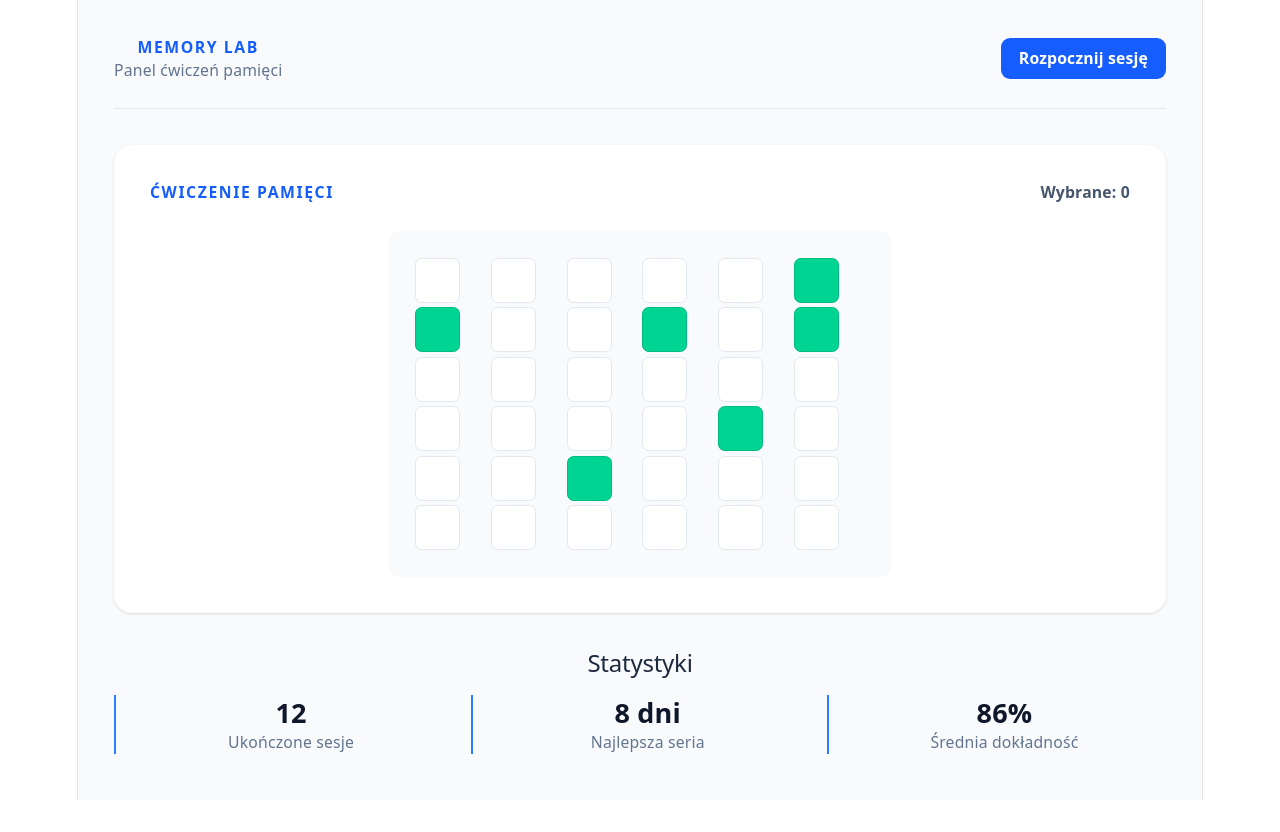
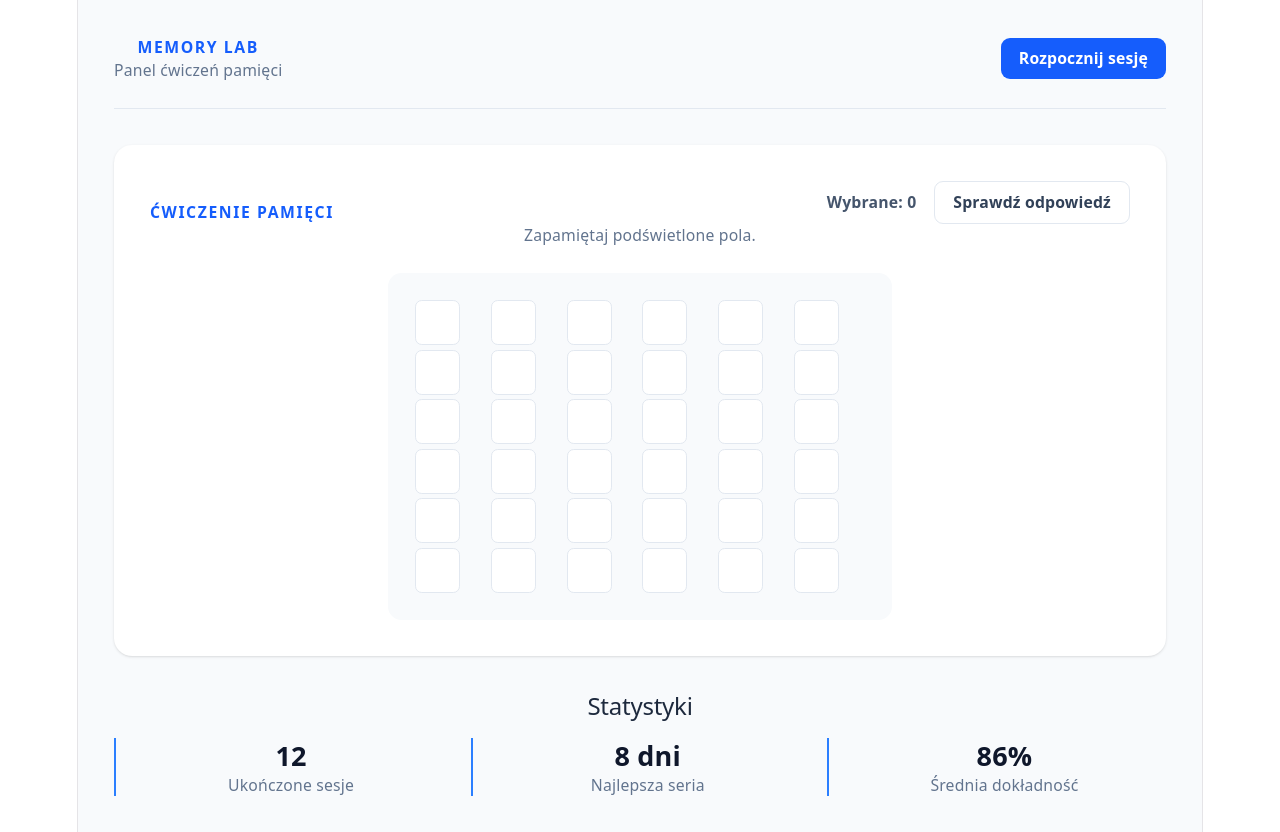
Before and after one commit to xKeichii/MemoryLab, a React (Vite) app in the folder memory-lab/: page / in a window 1280 px wide. Before the commit the page ends 800 px from the top, so only its background shows below. Built offline with nearby package versions, Linux system fonts and the light colour scheme.

Commit message:
added timer for remembering the cell pattern and button to check the answer

```diff
--- a/memory-lab/src/pages/HomePage.tsx
+++ b/memory-lab/src/pages/HomePage.tsx
@@ -1,4 +1,5 @@
-import { useState } from 'react'
+import { useEffect, useState } from 'react'
+import { Button } from '../components/atoms/Button/Button'
 import { GameBoard, type CellPosition } from '../components/organisms/GameBoard/GameBoard'
 import { MemoryOverview } from '../components/organisms/MemoryOverview/MemoryOverview'
 import { TopBar } from '../components/organisms/TopBar/TopBar'
@@ -28,6 +29,17 @@ export function HomePage() {
     generateActiveCells(BOARD_SIZE, ACTIVE_CELL_COUNT),
   )
   const [boardKey, setBoardKey] = useState(0)
+  const [isShowingActiveCells, setIsShowingActiveCells] = useState(true)
+  const [isAnswerChecked, setIsAnswerChecked] = useState(false)
+  const [resultMessage, setResultMessage] = useState('Zapamiętaj podświetlone pola.')
+
+  useEffect(() => {
+    const timer = window.setTimeout(() => {
+      setIsShowingActiveCells(false)
+    }, 1500)
+
+    return () => window.clearTimeout(timer)
+  }, [boardKey])
 
   const handleCellClick = ({ row, column }: CellPosition) => {
     const cellKey = `${row}-${column}`
@@ -48,7 +60,22 @@ export function HomePage() {
   const handleStart = () => {
     setActiveCells(generateActiveCells(BOARD_SIZE, ACTIVE_CELL_COUNT))
     setClickedCells(new Set())
+    setIsShowingActiveCells(true)
+    setIsAnswerChecked(false)
+    setResultMessage('Zapamiętaj podświetlone pola.')
     setBoardKey((currentBoardKey) => currentBoardKey + 1)
+  }
+
+  const handleCheckAnswer = () => {
+    const activeCellKeys = new Set(
+      activeCells.map(({ row, column }) => `${row}-${column}`),
+    )
+    const isCorrect =
+      clickedCells.size === activeCellKeys.size &&
+      [...clickedCells].every((cellKey) => activeCellKeys.has(cellKey))
+
+    setIsAnswerChecked(true)
+    setResultMessage(isCorrect ? 'Poprawna odpowiedź!' : 'Nie tym razem. Spróbuj ponownie.')
   }
 
   return (
@@ -60,14 +87,25 @@ export function HomePage() {
           <div>
             <p className="text-sm font-semibold uppercase tracking-widest text-blue-600">Ćwiczenie pamięci</p>
           </div>
-          <p className="text-sm font-semibold text-slate-600">Wybrane: {clickedCells.size}</p>
+          <div className="flex items-center gap-4">
+            <p className="text-sm font-semibold text-slate-600">Wybrane: {clickedCells.size}</p>
+            <Button
+              onClick={handleCheckAnswer}
+              variant="secondary"
+              disabled={isShowingActiveCells || isAnswerChecked}
+            >
+              Sprawdź odpowiedź
+            </Button>
+          </div>
         </div>
+        <p className="mt-4 text-sm text-slate-500">{resultMessage}</p>
         <div className="mx-auto mt-6 max-w-md rounded-xl bg-slate-50 p-4 sm:p-6">
           <GameBoard
             key={boardKey}
             size={BOARD_SIZE}
-            activeCells={activeCells}
+            activeCells={isShowingActiveCells ? activeCells : []}
             onCellClick={handleCellClick}
+            disabled={isShowingActiveCells || isAnswerChecked}
           />
         </div>
       </section>
```
